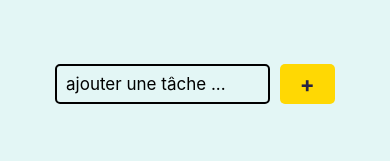
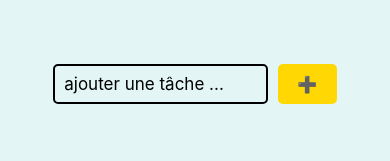
Before and after one commit to issoDev/todo-app, a React Native app: screen / in a window 390 px wide. Shown: the top 161 px of the page. Built offline with nearby package versions, Linux system fonts and the light colour scheme.

Commit message:
change customButton style

```diff
--- a/components/InputSection.js
+++ b/components/InputSection.js
@@ -9,7 +9,7 @@ export default function InputSection() {
       <TextInput
         style={styles.textInput}
         placeholder="ajouter une tâche ..." />
-      <CustomButton title="+"></CustomButton>
+      <CustomButton title="➕"></CustomButton>
     </View>
   )
 }
--- a/styles/styles.js
+++ b/styles/styles.js
@@ -26,10 +26,8 @@ export const styles = {
     alignItems: "center"
   },
   textCustomButton: {
-    fontWeight: "700",
-    fontSize: 22,
-    textAlign: "center",
-    color: colors.blue
+    fontSize: 16,
+    textAlign: "center"
   },
 
   // InputSection.js StyleSheet
```
